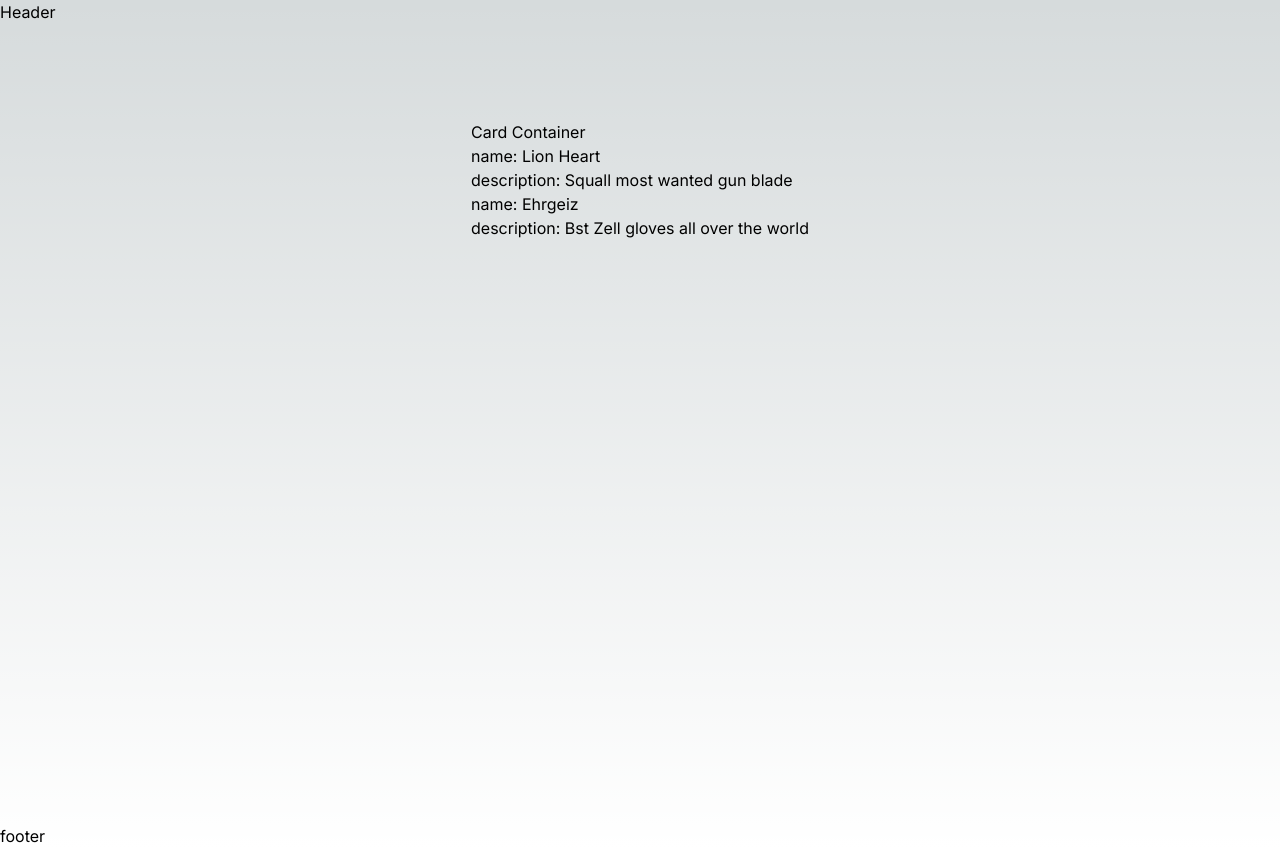
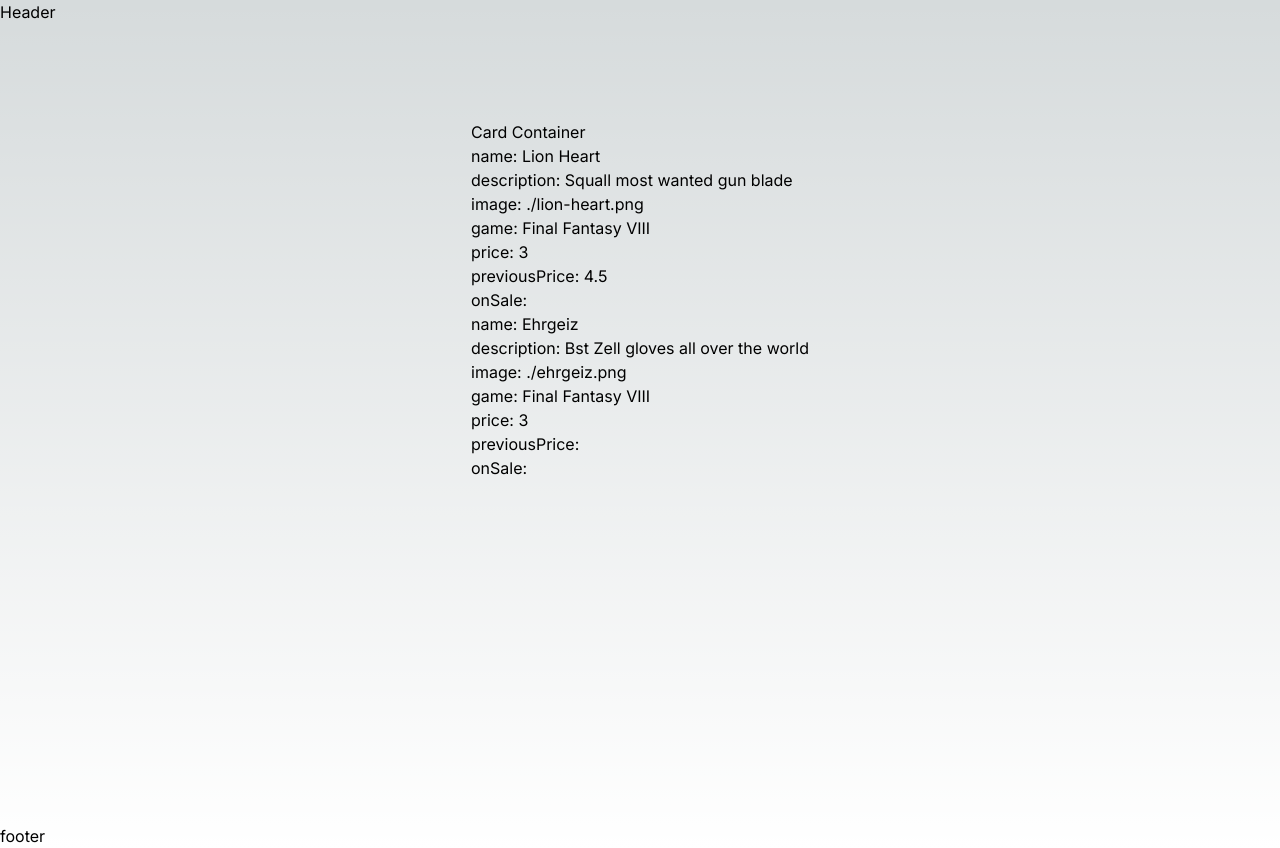
Before and after one commit to Firet/html-template-design, a Next.js app: page / in a window 1280 px wide. Built offline with nearby package versions, Linux system fonts and the light colour scheme.

Commit message:
Add several attributes to videogame item card

```diff
--- a/app/components/molecules/card/card.tsx
+++ b/app/components/molecules/card/card.tsx
@@ -1,13 +1,31 @@
 interface CardProps {
   name: string;
   description: string;
+  image: string;
+  game: string;
+  price: number;
+  previousPrice?: number;
+  onSale?: boolean;
 }
 
-export default function card({ name, description }: CardProps) {
+export default function card({
+  name,
+  description,
+  image,
+  game,
+  price,
+  previousPrice,
+  onSale,
+}: CardProps) {
   return (
     <section className="card">
       <h3>name: {name}</h3>
       <h3>description: {description}</h3>
+      <h3>image: {image}</h3>
+      <h3>game: {game}</h3>
+      <h3>price: {price}</h3>
+      <h3>previousPrice: {previousPrice}</h3>
+      <h3>onSale: {onSale}</h3>
     </section>
   );
 }
--- a/app/components/templates/organisms/CardContainer/card-container.tsx
+++ b/app/components/templates/organisms/CardContainer/card-container.tsx
@@ -12,6 +12,11 @@
             <Card
               name={videogameItemCard.name}
               description={videogameItemCard.description}
+              image={videogameItemCard.image}
+              game={videogameItemCard.game}
+              price={videogameItemCard.price}
+              previousPrice={videogameItemCard.previousPrice}
+              onSale={videogameItemCard.onSale}
             />
           </li>
         ))}
--- a/app/constants/videogame-item-card/videogame-item-card.tsx
+++ b/app/constants/videogame-item-card/videogame-item-card.tsx
@@ -2,7 +2,11 @@
   id: number;
   name: string;
   description: string;
-  logo: string;
+  image: string;
+  game: string;
+  price: number;
+  previousPrice?: number;
+  onSale?: boolean;
 }
 
 const videogameItemCards: videogameItemCard[] = [
@@ -10,13 +14,21 @@
     id: 1,
     name: "Lion Heart",
     description: "Squall most wanted gun blade",
-    logo: "./lion-heart.png",
+    image: "./lion-heart.png",
+    game: "Final Fantasy VIII",
+    price: 3.0,
+    previousPrice: 4.5,
+    onSale: true,
   },
   {
     id: 2,
     name: "Ehrgeiz",
     description: "Bst Zell gloves all over the world",
-    logo: "./ehrgeiz.png",
+    image: "./ehrgeiz.png",
+    game: "Final Fantasy VIII",
+    price: 3.0,
+    // previousPrice: 4.50,
+    onSale: false,
   },
 ];
 
```
